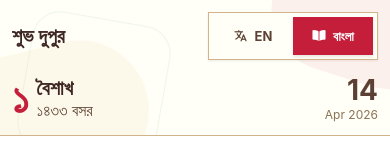
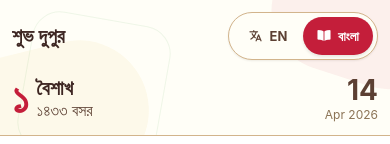
Before and after one commit to moktarul12/bengalicalendar, a React Native app: screen / in a window 390 px wide. Shown: the top 144 px of the page. Built offline with nearby package versions, Linux system fonts and the light colour scheme.

Commit message:
build 14

```diff
--- a/src/components/CalendarTypeToggle.tsx
+++ b/src/components/CalendarTypeToggle.tsx
@@ -54,17 +54,17 @@ const styles = StyleSheet.create({
   container: {
     flexDirection: 'row',
     backgroundColor: COLORS.surfaceAlt,
-    borderRadius: BORDER_RADIUS.round,
+    borderRadius: BORDER_RADIUS.full,
     padding: 4,
     borderWidth: 1,
     borderColor: COLORS.border,
     ...SHADOWS.xs,
-    width: '170px'
+    alignSelf: 'flex-end', // Align to right side
   },
   tab: {
-    flex: 1,
+    width: 70, // Fixed width for each tab
     height: 38,
-    borderRadius: BORDER_RADIUS.round,
+    borderRadius: BORDER_RADIUS.full,
     justifyContent: 'center',
     alignItems: 'center',
     overflow: 'hidden',
```
